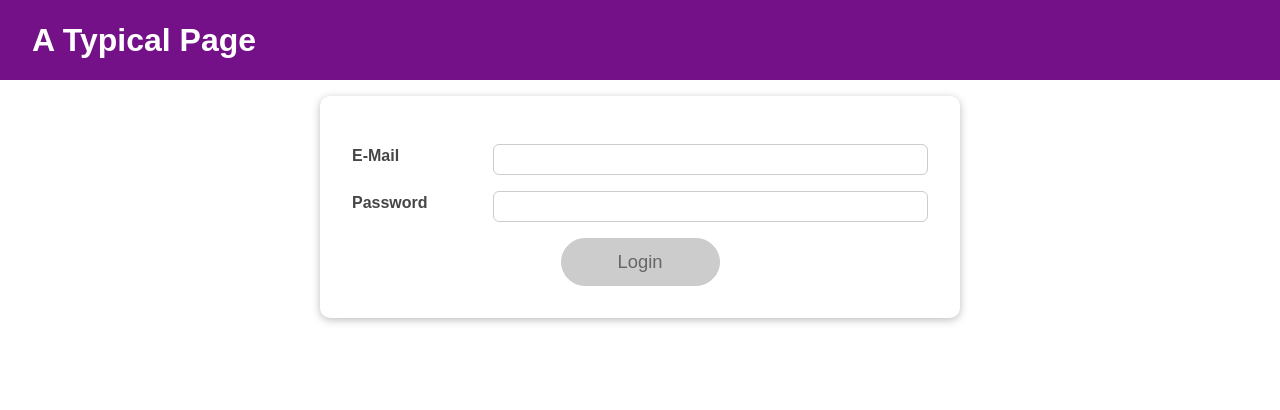
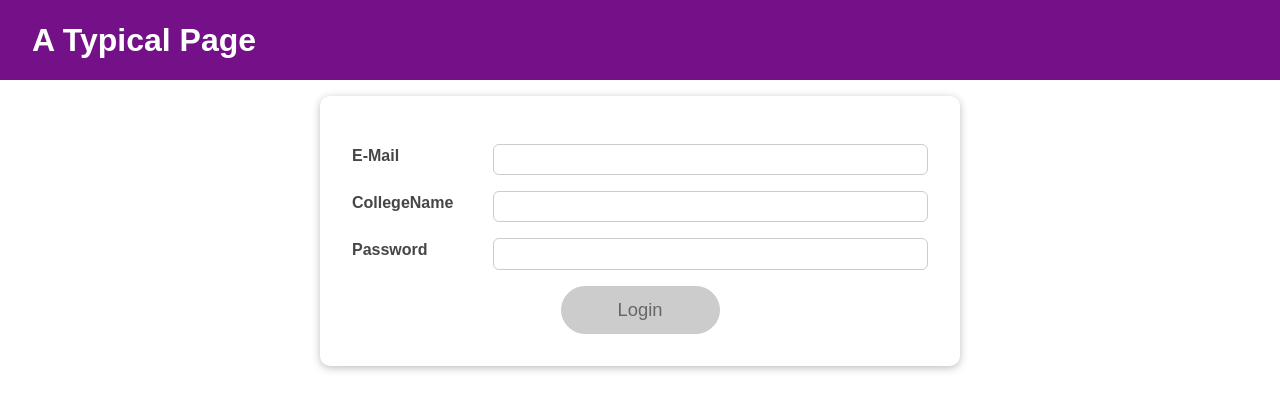
Before and after one commit to Rahul7044/First-login-page-using-react, a React (Create React App) app: page / in a window 1280 px wide. Shown: the top 410 px of the page. Built offline with nearby package versions, Linux system fonts and the light colour scheme.

Commit message:
input-created-for college

```diff
--- a/src/components/Login/Login.js
+++ b/src/components/Login/Login.js
@@ -6,19 +6,24 @@
 
 const Login = (props) => {
   const [enteredEmail, setEnteredEmail] = useState('');
+  const [enteredCollege, setEnteredCollege] = useState('');
   const [emailIsValid, setEmailIsValid] = useState();
+  const [collegeIsValid, setCollegeIsValid] = useState();
   const [enteredPassword, setEnteredPassword] = useState('');
   const [passwordIsValid, setPasswordIsValid] = useState();
   const [formIsValid, setFormIsValid] = useState(false);
 
   useEffect(() => {
     setFormIsValid(
-      enteredEmail.includes('@') && enteredPassword.trim().length > 6
+      enteredEmail.includes('@') && enteredCollege.trim().length>4 && enteredPassword.trim().length >6
     );
-  }, [enteredEmail, enteredPassword]);
+  }, [enteredEmail, enteredCollege,enteredPassword]);
 
   const emailChangeHandler = (event) => {
     setEnteredEmail(event.target.value);
+  };
+  const collegeChangeHandler = (event) => {
+    setEnteredCollege(event.target.value);
   };
 
   const passwordChangeHandler = (event) => {
@@ -28,14 +33,18 @@
   const validateEmailHandler = () => {
     setEmailIsValid(enteredEmail.includes('@'));
   };
-
+  const validateCollegeHandler = () => {
+    setCollegeIsValid(enteredCollege.trim().length>4);
+  };
   const validatePasswordHandler = () => {
     setPasswordIsValid(enteredPassword.trim().length > 6);
   };
 
+
+
   const submitHandler = (event) => {
     event.preventDefault();
-    props.onLogin(enteredEmail, enteredPassword);
+    props.onLogin(enteredEmail, enteredCollege, enteredPassword);
   };
 
   return (
@@ -53,6 +62,20 @@
             value={enteredEmail}
             onChange={emailChangeHandler}
             onBlur={validateEmailHandler}
+          />
+        </div>
+        <div
+          className={`${classes.control} ${
+            collegeIsValid === false ? classes.invalid : ''
+          }`}
+        >
+          <label htmlFor="college">CollegeName</label>
+          <input
+            type="text"
+            id="college"
+            value={enteredCollege}
+            onChange={collegeChangeHandler}
+            onBlur={validateCollegeHandler}
           />
         </div>
         <div
```
